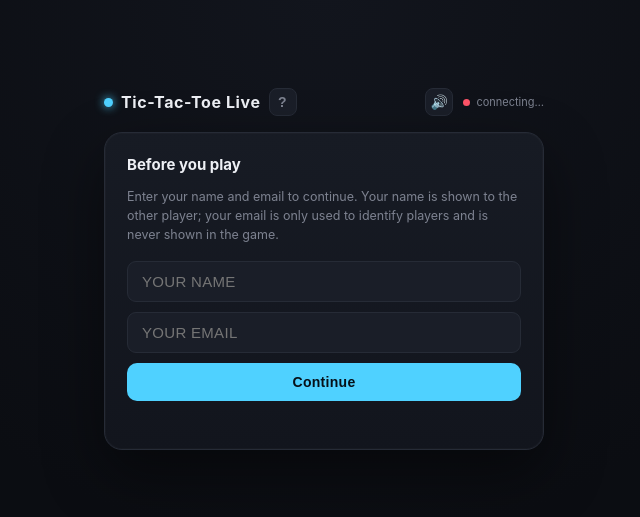
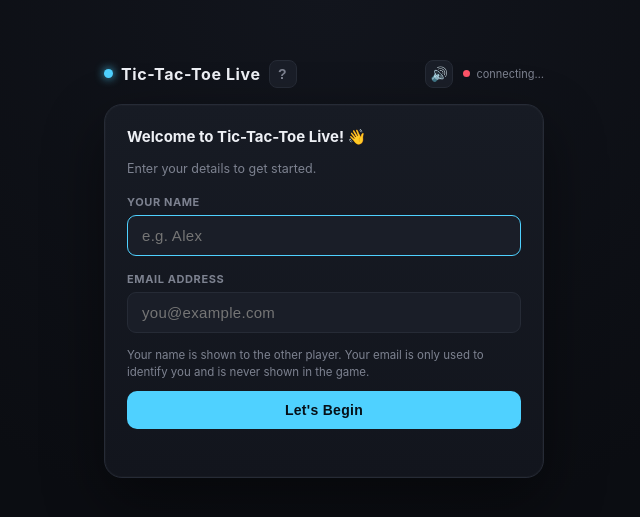
Before and after one commit to pixis-vaidiksirsate/tic-tac-toe-live, a plain HTML site: page index.html in a window 1280 px wide. Shown: the part 131-648 px from the top of the page, without its empty margins (316-956 px from the left). Drawn offline with Linux system fonts and the light colour scheme; no server answers.

Commit message:
Improve name/email gate UX: welcome heading, labeled fields, autofocus, Let's Begin CTA

```diff
--- a/index.html
+++ b/index.html
@@ -128,7 +128,7 @@
     line-height: 1.5;
   }
 
-  input[type="text"] {
+  input[type="text"], input[type="email"] {
     width: 100%;
     background: var(--cell-bg);
     border: 1px solid var(--panel-border);
@@ -141,10 +141,26 @@
     outline: none;
   }
 
-  input[type="text"]:focus { border-color: var(--x-color); }
+  input[type="text"]:focus, input[type="email"]:focus { border-color: var(--x-color); }
 
   .row { display: flex; gap: 10px; margin-top: 10px; }
-  .row.stack { flex-direction: column; }
+  .row.stack { flex-direction: column; gap: 16px; }
+
+  .field { display: flex; flex-direction: column; gap: 6px; }
+  .field label {
+    font-size: 11px;
+    font-weight: 700;
+    letter-spacing: 0.6px;
+    text-transform: uppercase;
+    color: var(--muted);
+  }
+
+  .privacy-note {
+    margin: 14px 0 0;
+    color: var(--muted);
+    font-size: 11.5px;
+    line-height: 1.5;
+  }
 
   button {
     cursor: pointer;
@@ -369,7 +385,7 @@
     .panel h2 { font-size: 18px; margin-bottom: 10px; }
     .panel p.hint { font-size: 14px; }
 
-    input[type="text"] { font-size: 17px; padding: 14px 16px; }
+    input[type="text"], input[type="email"] { font-size: 17px; padding: 14px 16px; }
     button { font-size: 16px; padding: 15px 22px; }
 
     .room-code-box { padding: 10px 16px; }
@@ -413,14 +429,21 @@
 
     <!-- NAME / EMAIL GATE -->
     <div class="panel" id="gate">
-      <h2>Before you play</h2>
-      <p class="hint">Enter your name and email to continue. Your name is shown to the other player; your email is only used to identify players and is never shown in the game.</p>
+      <h2>Welcome to Tic-Tac-Toe Live! 👋</h2>
+      <p class="hint">Enter your details to get started.</p>
       <div class="row stack">
-        <input type="text" id="gateName" placeholder="YOUR NAME" style="text-transform:none;letter-spacing:0.3px;" maxlength="40" autocomplete="name" />
-        <input type="text" id="gateEmail" placeholder="YOUR EMAIL" style="text-transform:none;letter-spacing:0.3px;" maxlength="80" autocomplete="email" />
+        <div class="field">
+          <label for="gateName">Your name</label>
+          <input type="text" id="gateName" placeholder="e.g. Alex" style="text-transform:none;letter-spacing:0.3px;" maxlength="40" autocomplete="name" autofocus />
+        </div>
+        <div class="field">
+          <label for="gateEmail">Email address</label>
+          <input type="email" inputmode="email" id="gateEmail" placeholder="you@example.com" style="text-transform:none;letter-spacing:0.3px;" maxlength="80" autocomplete="email" />
+        </div>
       </div>
+      <p class="privacy-note">Your name is shown to the other player. Your email is only used to identify you and is never shown in the game.</p>
       <div class="row">
-        <button class="primary" id="gateContinueBtn" style="width:100%">Continue</button>
+        <button class="primary" id="gateContinueBtn" style="width:100%">Let's Begin</button>
       </div>
       <div class="error" id="gateError"></div>
     </div>
@@ -738,24 +761,28 @@
     roomView.classList.add('hidden');
     landing.classList.add('hidden');
     gate.classList.remove('hidden');
+    setTimeout(() => gateName.focus(), 50);
   }
 
   gateContinueBtn.addEventListener('click', async () => {
     const name = gateName.value.trim();
     const email = gateEmail.value.trim();
     gateError.textContent = '';
-    if (!name) { gateError.textContent = 'Please enter your name.'; return; }
-    if (name.length > 40) { gateError.textContent = 'Name is too long.'; return; }
+    if (!name) { gateError.textContent = 'Please enter your name.'; gateName.focus(); return; }
+    if (name.length > 40) { gateError.textContent = 'Name is too long.'; gateName.focus(); return; }
     const emailOk = /^[^\s@]+@[^\s@]+\.[^\s@]+$/.test(email);
-    if (!emailOk) { gateError.textContent = 'Please enter a valid email address.'; return; }
+    if (!emailOk) { gateError.textContent = 'Please enter a valid email address.'; gateEmail.focus(); return; }
 
     gateContinueBtn.disabled = true;
+    const originalBtnText = gateContinueBtn.textContent;
+    gateContinueBtn.textContent = 'Setting up…';
     playerName = name;
     playerEmail = email;
     localStorage.setItem('tttPlayerName', name);
     localStorage.setItem('tttPlayerEmail', email);
     await submitLead(name, email);
     gateContinueBtn.disabled = false;
+    gateContinueBtn.textContent = originalBtnText;
     showLanding();
   });
 
@@ -1052,6 +1079,7 @@
   createBtn.addEventListener('click', createGame);
   joinBtn.addEventListener('click', joinGame);
   joinCodeInput.addEventListener('keydown', (e) => { if (e.key === 'Enter') joinGame(); });
+  gateName.addEventListener('keydown', (e) => { if (e.key === 'Enter') { e.preventDefault(); gateEmail.focus(); } });
   gateEmail.addEventListener('keydown', (e) => { if (e.key === 'Enter') gateContinueBtn.click(); });
   playAgainBtn.addEventListener('click', playAgain);
   leaveBtn.addEventListener('click', leaveRoom);
```
